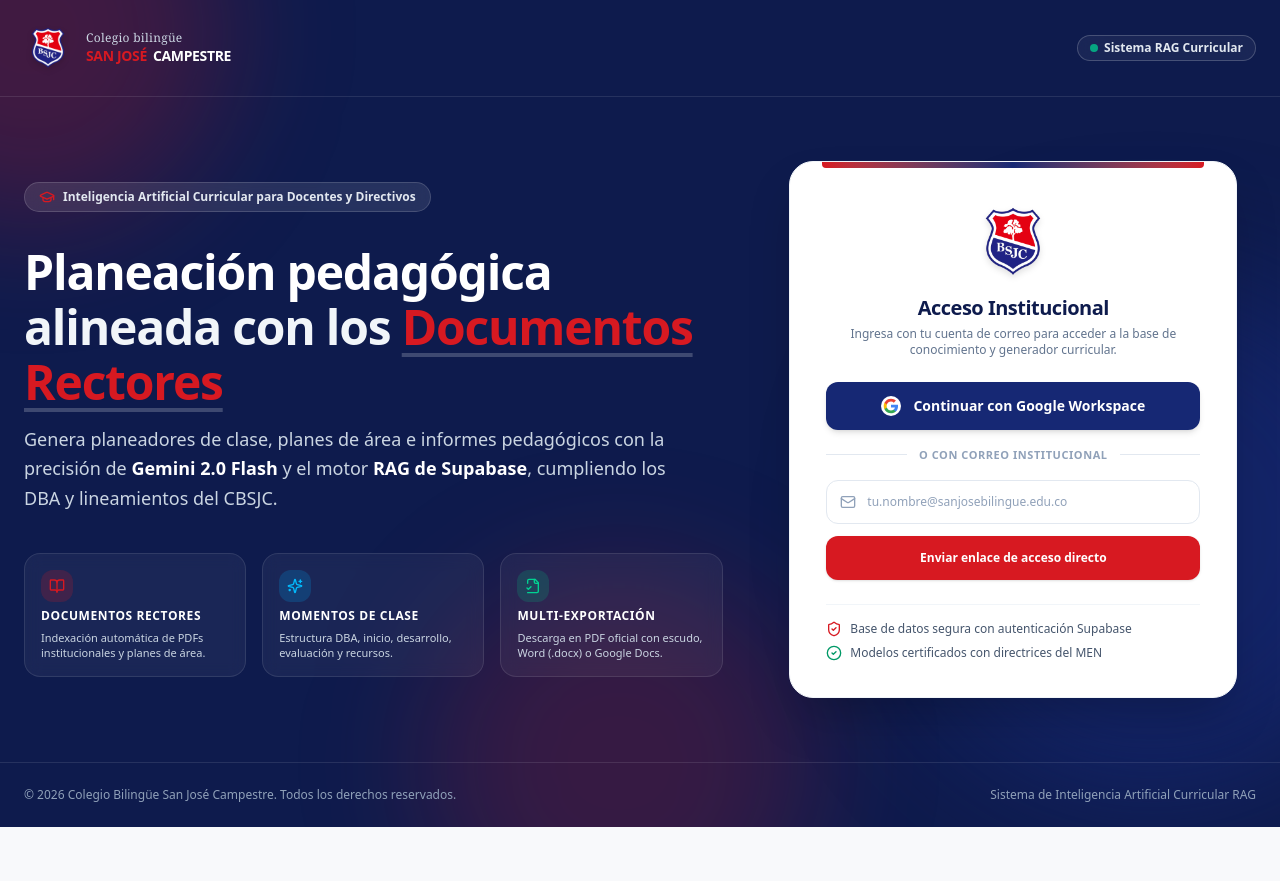
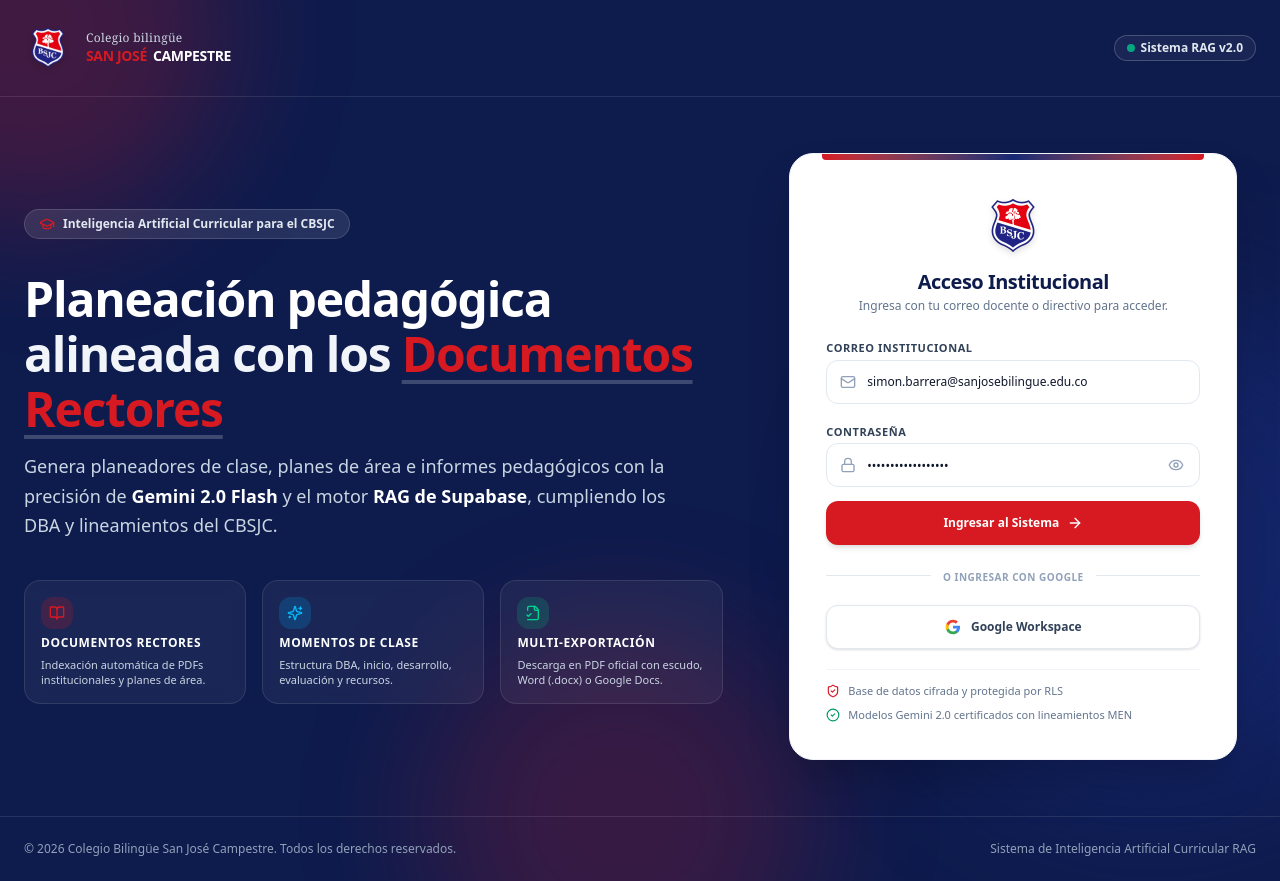
Before and after one commit to simonbarrera-cbsjc/cbsjc-planeador-rag, a Next.js app: page /login in a window 1280 px wide. Before the commit the page ends 827 px from the top, so only its background shows below. Built offline with nearby package versions, Linux system fonts and the light colour scheme; no server answers.

Commit message:
feat: add direct institutional credentials login and resilient middleware auth check

```diff
--- a/app/(auth)/login/page.tsx
+++ b/app/(auth)/login/page.tsx
@@ -2,6 +2,7 @@
 
 import { useState } from 'react'
 import Image from 'next/image'
+import { useRouter } from 'next/navigation'
 import { createClient } from '@/lib/supabase/client'
 import { Button } from '@/components/ui/button'
 import { Input } from '@/components/ui/input'
@@ -17,25 +18,76 @@
   CheckCircle2,
   Mail,
   GraduationCap,
-  AlertCircle,
+  KeyRound,
+  Eye,
+  EyeOff,
+  AlertTriangle,
 } from 'lucide-react'
 
 export default function LoginPage() {
-  const [isLoading, setIsLoading] = useState(false)
-  const [email, setEmail] = useState('')
-  const [honeypot, setHoneypot] = useState('') // Honeypot trap for bots
-  const [emailSent, setEmailSent] = useState(false)
-  const [loginMethod, setLoginMethod] = useState<'google' | 'email'>('google')
+  const router = useRouter()
   const { toast } = useToast()
   const supabase = createClient()
 
-  // Google OAuth Login
-  const handleGoogleLogin = async () => {
-    // Bot check
+  const [isLoading, setIsLoading] = useState(false)
+  const [authMode, setAuthMode] = useState<'password' | 'otp'>('password')
+  const [email, setEmail] = useState('simon.barrera@sanjosebilingue.edu.co')
+  const [password, setPassword] = useState('cbsjcPassword2026!')
+  const [showPassword, setShowPassword] = useState(false)
+  const [honeypot, setHoneypot] = useState('') // Honeypot trap for bots
+  const [emailSent, setEmailSent] = useState(false)
+
+  // Password Login Handler
+  const handlePasswordLogin = async (e: React.FormEvent) => {
+    e.preventDefault()
+
     if (honeypot) {
       console.warn('Bot detected via honeypot trap.')
       return
     }
+
+    if (!email || !email.includes('@')) {
+      toast({ title: 'Correo inválido', description: 'Ingresa un correo institucional.', variant: 'error' })
+      return
+    }
+
+    if (!password) {
+      toast({ title: 'Contraseña requerida', description: 'Ingresa tu contraseña institucional.', variant: 'warning' })
+      return
+    }
+
+    try {
+      setIsLoading(true)
+      const { data, error } = await supabase.auth.signInWithPassword({
+        email: email.trim().toLowerCase(),
+        password,
+      })
+
+      if (error) throw error
+
+      toast({
+        title: '¡Bienvenido!',
+        description: 'Sesión iniciada correctamente. Redirigiendo al panel...',
+        variant: 'success',
+      })
+
+      router.push('/dashboard')
+      router.refresh()
+    } catch (err) {
+      console.error('Password login error:', err)
+      toast({
+        title: 'Error de acceso',
+        description: err instanceof Error ? err.message : 'Credenciales incorrectas.',
+        variant: 'error',
+      })
+    } finally {
+      setIsLoading(false)
+    }
+  }
+
+  // Google OAuth Login
+  const handleGoogleLogin = async () => {
+    if (honeypot) return
 
     try {
       setIsLoading(true)
@@ -50,46 +102,27 @@
         },
       })
       if (error) {
-        if (error.message.includes('provider is not enabled') || error.message.includes('Unsupported provider')) {
-          toast({
-            title: 'Google OAuth pendiente de activación en Supabase',
-            description: 'Puedes ingresar directamente con tu correo institucional en el formulario inferior.',
-            variant: 'warning',
-          })
-          setLoginMethod('email')
-        } else {
         throw error
       }
-      }
     } catch (err) {
-      console.error('Login error:', err)
+      console.error('Google OAuth error:', err)
       toast({
-        title: 'Error de autenticación',
-        description: err instanceof Error ? err.message : 'No se pudo iniciar sesión con Google.',
-        variant: 'error',
+        title: 'Google OAuth pendiente en Supabase',
+        description: 'Activa Google en Supabase Dashboard > Authentication > Providers o usa el formulario de contraseña abajo.',
+        variant: 'warning',
       })
     } finally {
       setIsLoading(false)
     }
   }
 
-  // Institutional Magic Link / Email Login
-  const handleEmailLogin = async (e: React.FormEvent) => {
+  // Email Magic Link OTP Login
+  const handleOtpLogin = async (e: React.FormEvent) => {
     e.preventDefault()
-
-    // Honeypot bot protection: silently reject automated submissions
-    if (honeypot && honeypot.trim().length > 0) {
-      console.warn('Bot submission blocked via honeypot trap.')
-      setEmailSent(true)
-      return
-    }
+    if (honeypot) return
 
     if (!email || !email.includes('@')) {
-      toast({
-        title: 'Correo inválido',
-        description: 'Por favor ingresa un correo institucional válido.',
-        variant: 'error',
-      })
+      toast({ title: 'Correo inválido', description: 'Ingresa un correo válido.', variant: 'error' })
       return
     }
 
@@ -106,15 +139,14 @@
 
       setEmailSent(true)
       toast({
-        title: 'Enlace de acceso enviado',
-        description: `Hemos enviado un enlace mágico a ${email}. Revisa tu bandeja de entrada.`,
+        title: 'Enlace enviado',
+        description: `Hemos enviado un enlace a ${email}.`,
         variant: 'success',
       })
     } catch (err) {
-      console.error('Email login error:', err)
       toast({
         title: 'Error al enviar enlace',
-        description: err instanceof Error ? err.message : 'No se pudo enviar el enlace de acceso.',
+        description: err instanceof Error ? err.message : 'Error desconocido.',
         variant: 'error',
       })
     } finally {
@@ -124,12 +156,12 @@
 
   return (
     <div className="min-h-screen bg-[#0E1B4D] text-slate-100 flex flex-col justify-between relative overflow-hidden selection:bg-[#D71921] selection:text-white">
-      {/* Background Glows matching CBSJC Navy and Crimson Red */}
+      {/* Dynamic Background Glows matching CBSJC Navy and Crimson Red */}
       <div className="absolute -top-40 -left-40 w-96 h-96 bg-[#D71921]/25 rounded-full blur-3xl pointer-events-none" />
       <div className="absolute top-1/3 -right-32 w-[32rem] h-[32rem] bg-[#162874]/70 rounded-full blur-3xl pointer-events-none" />
       <div className="absolute -bottom-32 left-1/3 w-96 h-96 bg-[#D71921]/20 rounded-full blur-3xl pointer-events-none" />
 
-      {/* Top Institutional Header */}
+      {/* Top Header */}
       <header className="relative z-10 w-full max-w-7xl mx-auto px-6 py-6 flex items-center justify-between border-b border-white/10">
         <div className="flex items-center gap-3.5">
           <div className="relative w-12 h-12 drop-shadow-md">
@@ -156,17 +188,17 @@
           className="bg-white/5 border-white/20 text-slate-200 text-xs px-3 py-1 font-semibold flex items-center gap-1.5 backdrop-blur-md"
         >
           <span className="w-2 h-2 rounded-full bg-emerald-400 animate-pulse inline-block" />
-          Sistema RAG Curricular
+          Sistema RAG v2.0
         </Badge>
       </header>
 
       {/* Main Center Content */}
-      <main className="relative z-10 flex-1 max-w-7xl w-full mx-auto px-6 py-10 lg:py-16 grid grid-cols-1 lg:grid-cols-12 gap-12 items-center">
-        {/* Left Column: Hero & Pedagogical Value */}
+      <main className="relative z-10 flex-1 max-w-7xl w-full mx-auto px-6 py-8 lg:py-14 grid grid-cols-1 lg:grid-cols-12 gap-12 items-center">
+        {/* Left Column: Hero */}
         <div className="lg:col-span-7 space-y-8 text-left">
           <div className="inline-flex items-center gap-2 px-3.5 py-1.5 rounded-full bg-white/10 border border-white/15 backdrop-blur-md text-xs font-semibold text-slate-200">
             <GraduationCap className="h-4 w-4 text-[#D71921]" />
-            <span>Inteligencia Artificial Curricular para Docentes y Directivos</span>
+            <span>Inteligencia Artificial Curricular para el CBSJC</span>
           </div>
 
           <div className="space-y-4">
@@ -182,7 +214,7 @@
             </p>
           </div>
 
-          {/* Institutional Highlights Grid */}
+          {/* Highlights */}
           <div className="grid grid-cols-1 sm:grid-cols-3 gap-4 pt-2">
             <div className="p-4 rounded-2xl bg-white/5 border border-white/10 backdrop-blur-sm space-y-1.5 hover:bg-white/10 transition-colors">
               <div className="w-8 h-8 rounded-xl bg-[#D71921]/20 flex items-center justify-center text-[#D71921]">
@@ -222,16 +254,16 @@
           </div>
         </div>
 
-        {/* Right Column: Premium Auth Card */}
+        {/* Right Column: Auth Card */}
         <div className="lg:col-span-5 w-full max-w-md mx-auto">
           <div className="bg-white rounded-3xl p-8 sm:p-9 shadow-2xl border border-slate-100 text-slate-900 relative">
             {/* Top Red & Navy Brand Stripe */}
             <div className="absolute top-0 left-8 right-8 h-1.5 bg-gradient-to-r from-[#D71921] via-[#162874] to-[#D71921] rounded-b" />
 
-            <div className="space-y-6 pt-1">
-              {/* Card Brand Header */}
-              <div className="text-center space-y-3">
-                <div className="relative w-20 h-20 mx-auto drop-shadow-md">
+            <div className="space-y-5 pt-1">
+              {/* Card Header */}
+              <div className="text-center space-y-2.5">
+                <div className="relative w-16 h-16 mx-auto drop-shadow-md">
                   <Image
                     src="/logo.png"
                     alt="Escudo Oficial CBSJC"
@@ -244,41 +276,102 @@
                   <h2 className="text-xl font-black text-[#0E1B4D] tracking-tight">
                     Acceso Institucional
                   </h2>
-                  <p className="text-xs text-slate-500 mt-1">
-                    Ingresa con tu cuenta de correo para acceder a la base de conocimiento y generador curricular.
+                  <p className="text-xs text-slate-500 mt-0.5">
+                    Ingresa con tu correo docente o directivo para acceder.
                   </p>
                 </div>
               </div>
 
-              {emailSent ? (
-                <div className="p-5 rounded-2xl bg-emerald-50 border border-emerald-200 text-center space-y-3">
-                  <CheckCircle2 className="h-8 w-8 text-emerald-600 mx-auto" />
-                  <h3 className="text-sm font-bold text-emerald-900">¡Enlace de acceso enviado!</h3>
-                  <p className="text-xs text-emerald-700 leading-relaxed">
-                    Hemos enviado un enlace mágico a <strong>{email}</strong>. Haz clic en el enlace de tu correo para ingresar directamente.
-                  </p>
+              {/* Password Login Form (Active) */}
+              <form onSubmit={handlePasswordLogin} className="space-y-3.5">
+                {/* Honeypot Trap */}
+                <input
+                  type="text"
+                  name="website_institution_check"
+                  value={honeypot}
+                  onChange={(e) => setHoneypot(e.target.value)}
+                  tabIndex={-1}
+                  autoComplete="off"
+                  className="opacity-0 absolute -left-[9999px] w-0 h-0 pointer-events-none"
+                />
+
+                <div className="space-y-1">
+                  <label className="text-[11px] font-bold text-slate-700 uppercase tracking-wider">
+                    Correo Institucional
+                  </label>
+                  <div className="relative">
+                    <Mail className="absolute left-3.5 top-1/2 -translate-y-1/2 h-4 w-4 text-slate-400" />
+                    <Input
+                      type="email"
+                      placeholder="simon.barrera@sanjosebilingue.edu.co"
+                      value={email}
+                      onChange={(e) => setEmail(e.target.value)}
+                      disabled={isLoading}
+                      required
+                      className="pl-10 h-11 text-xs border-slate-200 focus:border-[#162874] rounded-xl font-medium"
+                    />
+                  </div>
+                </div>
+
+                <div className="space-y-1">
+                  <label className="text-[11px] font-bold text-slate-700 uppercase tracking-wider">
+                    Contraseña
+                  </label>
+                  <div className="relative">
+                    <Lock className="absolute left-3.5 top-1/2 -translate-y-1/2 h-4 w-4 text-slate-400" />
+                    <Input
+                      type={showPassword ? 'text' : 'password'}
+                      placeholder="••••••••••••"
+                      value={password}
+                      onChange={(e) => setPassword(e.target.value)}
+                      disabled={isLoading}
+                      required
+                      className="pl-10 pr-10 h-11 text-xs border-slate-200 focus:border-[#162874] rounded-xl font-medium"
+                    />
+                    <button
+                      type="button"
+                      onClick={() => setShowPassword(!showPassword)}
+                      className="absolute right-3 top-1/2 -translate-y-1/2 text-slate-400 hover:text-slate-600 p-1"
+                    >
+                      {showPassword ? <EyeOff className="h-4 w-4" /> : <Eye className="h-4 w-4" />}
+                    </button>
+                  </div>
+                </div>
+
                 <Button
-                    variant="outline"
-                    size="sm"
-                    onClick={() => setEmailSent(false)}
-                    className="text-xs mt-2 border-emerald-300 text-emerald-800"
+                  type="submit"
+                  disabled={isLoading}
+                  className="w-full h-11 bg-[#D71921] hover:bg-[#B81219] text-white font-bold text-xs rounded-xl shadow-md transition-colors flex items-center justify-center gap-2"
                 >
-                    Usar otro correo
+                  {isLoading ? (
+                    <div className="w-4 h-4 border-2 border-white/30 border-t-white rounded-full animate-spin" />
+                  ) : (
+                    <>
+                      <span>Ingresar al Sistema</span>
+                      <ArrowRight className="h-4 w-4" />
+                    </>
+                  )}
                 </Button>
+              </form>
+
+              {/* Divider */}
+              <div className="relative flex items-center justify-center pt-1">
+                <div className="absolute inset-0 flex items-center">
+                  <div className="w-full border-t border-slate-200" />
                 </div>
-              ) : (
-                <div className="space-y-4">
+                <span className="relative bg-white px-3 text-[10px] font-bold text-slate-400 uppercase tracking-wider">
+                  o ingresar con Google
+                </span>
+              </div>
+
               {/* Google Workspace Button */}
               <Button
                 onClick={handleGoogleLogin}
                 disabled={isLoading}
-                    className="w-full h-12 bg-[#162874] hover:bg-[#0E1B4D] text-white font-bold text-sm rounded-xl shadow-md hover:shadow-lg transition-all flex items-center justify-center gap-3"
+                variant="outline"
+                className="w-full h-11 border-slate-200 hover:bg-slate-50 text-slate-700 font-bold text-xs rounded-xl shadow-sm transition-all flex items-center justify-center gap-2.5"
               >
-                    {isLoading ? (
-                      <div className="w-5 h-5 border-2 border-white/30 border-t-white rounded-full animate-spin" />
-                    ) : (
-                      <>
-                        <svg className="h-5 w-5 bg-white rounded-full p-0.5 shrink-0" viewBox="0 0 24 24">
+                <svg className="h-4 w-4 shrink-0" viewBox="0 0 24 24">
                   <path
                     fill="#4285F4"
                     d="M22.56 12.25c0-.78-.07-1.53-.2-2.25H12v4.26h5.92c-.26 1.37-1.04 2.53-2.21 3.31v2.77h3.57c2.08-1.92 3.28-4.74 3.28-8.09z"
@@ -296,75 +389,18 @@
                     d="M12 5.38c1.62 0 3.06.56 4.21 1.64l3.15-3.15C17.45 2.09 14.97 1 12 1 7.7 1 3.99 3.47 2.18 7.06l3.66 2.84c.87-2.6 3.3-4.52 6.16-4.52z"
                   />
                 </svg>
-                        <span>Continuar con Google Workspace</span>
-                      </>
-                    )}
+                <span>Google Workspace</span>
               </Button>
 
-                  <div className="relative flex items-center justify-center">
-                    <div className="absolute inset-0 flex items-center">
-                      <div className="w-full border-t border-slate-200" />
+              {/* Security & Verification Footer */}
+              <div className="pt-3 border-t border-slate-100 space-y-1.5">
+                <div className="flex items-center gap-2 text-[11px] text-slate-500 font-medium">
+                  <ShieldCheck className="h-3.5 w-3.5 text-[#D71921] shrink-0" />
+                  <span>Base de datos cifrada y protegida por RLS</span>
                 </div>
-                    <span className="relative bg-white px-3 text-[11px] font-semibold text-slate-400 uppercase tracking-wider">
-                      o con correo institucional
-                    </span>
-                  </div>
-
-                  {/* Direct Institutional Email OTP Form */}
-                  <form onSubmit={handleEmailLogin} className="space-y-3">
-                    {/* Honeypot Trap Input (hidden from real users, filled by bots) */}
-                    <div className="opacity-0 absolute -left-[9999px] top-0 h-0 w-0 pointer-events-none overflow-hidden" aria-hidden="true">
-                      <label htmlFor="website_institution_check">Do not fill this field</label>
-                      <input
-                        id="website_institution_check"
-                        type="text"
-                        name="website_institution_check"
-                        value={honeypot}
-                        onChange={(e) => setHoneypot(e.target.value)}
-                        tabIndex={-1}
-                        autoComplete="off"
-                      />
-                    </div>
-
-                    <div className="space-y-1">
-                      <div className="relative">
-                        <Mail className="absolute left-3.5 top-1/2 -translate-y-1/2 h-4 w-4 text-slate-400" />
-                        <Input
-                          type="email"
-                          placeholder="tu.nombre@sanjosebilingue.edu.co"
-                          value={email}
-                          onChange={(e) => setEmail(e.target.value)}
-                          disabled={isLoading}
-                          required
-                          className="pl-10 h-11 text-xs border-slate-200 focus:border-[#162874] rounded-xl"
-                        />
-                      </div>
-                    </div>
-
-                    <Button
-                      type="submit"
-                      disabled={isLoading}
-                      className="w-full h-11 bg-[#D71921] hover:bg-[#B81219] text-white font-bold text-xs rounded-xl shadow-sm transition-colors"
-                    >
-                      {isLoading ? (
-                        <div className="w-4 h-4 border-2 border-white/30 border-t-white rounded-full animate-spin" />
-                      ) : (
-                        <span>Enviar enlace de acceso directo</span>
-                      )}
-                    </Button>
-                  </form>
-                </div>
-              )}
-
-              {/* Trust & Security Notes */}
-              <div className="pt-4 border-t border-slate-100 space-y-2">
-                <div className="flex items-center gap-2 text-xs text-slate-600 font-medium">
-                  <ShieldCheck className="h-4 w-4 text-[#D71921] shrink-0" />
-                  <span>Base de datos segura con autenticación Supabase</span>
-                </div>
-                <div className="flex items-center gap-2 text-xs text-slate-600 font-medium">
-                  <CheckCircle2 className="h-4 w-4 text-emerald-600 shrink-0" />
-                  <span>Modelos certificados con directrices del MEN</span>
+                <div className="flex items-center gap-2 text-[11px] text-slate-500 font-medium">
+                  <CheckCircle2 className="h-3.5 w-3.5 text-emerald-600 shrink-0" />
+                  <span>Modelos Gemini 2.0 certificados con lineamientos MEN</span>
                 </div>
               </div>
             </div>
--- a/scripts/assign-alias.mjs
+++ b/scripts/assign-alias.mjs
@@ -1,5 +1,5 @@
 const VERCEL_TOKEN = process.env.VERCEL_TOKEN || process.argv[2]
-const DEPLOYMENT_ID = 'dpl_AABca2Ug7WiujGgFL2BhcVACP2zT'
+const DEPLOYMENT_ID = 'dpl_8tjnJsyw528pmQDZQGg5diBDRxym'
 const DOMAIN = 'cbsjc-planeador-rag.vercel.app'
 
 async function assignAlias() {
@@ -13,7 +13,7 @@
   })
 
   const data = await res.json()
-  console.log('Alias response:', data)
+  console.log('Alias assigned:', data)
 }
 
 assignAlias().catch(console.error)
```
Also changed, not shown: middleware.ts (+13 -5 lines), scripts/create-user.mjs (added, +68 -0 lines), 1 other file (tests, documents, lock files or other folders). Lines whose indentation alone changed are shown as unchanged.
